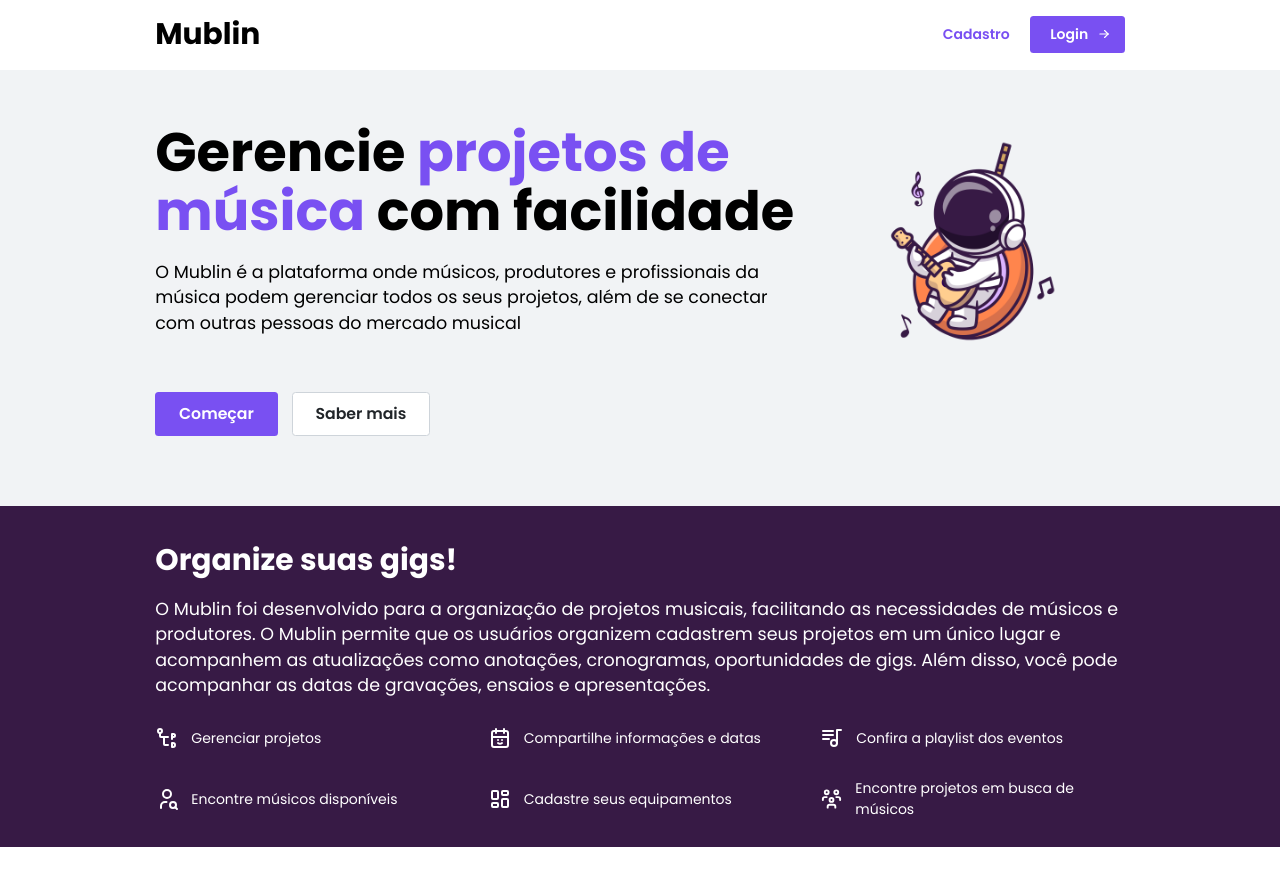
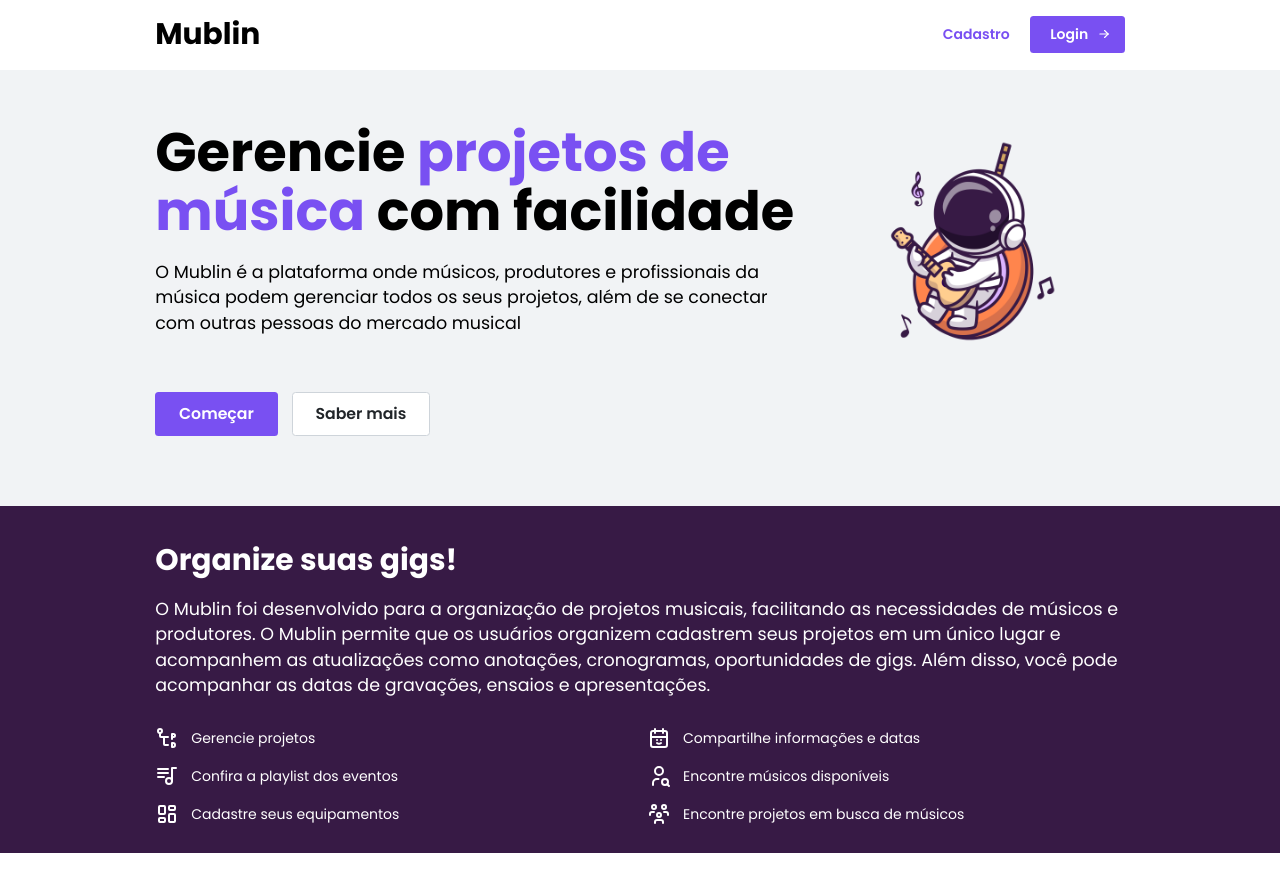
Before and after one commit to fabio-bueno-oliveira/mublin-frontend, a React (Vite) app: page / in a window 1280 px wide. Shown: the top 895 px of the page. Built offline with nearby package versions, Linux system fonts and the light colour scheme; what imagekitio-react would draw is missing.

Commit message:
Ajustes hero features landing page

```diff
--- a/package.json
+++ b/package.json
@@ -47,8 +47,8 @@
     "@types/react": "^18.2.66",
     "@types/react-dom": "^18.2.22",
     "@vitejs/plugin-react": "^4.2.1",
-    "eslint": "^8.57.0",
-    "eslint-plugin-react": "^7.34.1",
+    "eslint": "^8.57.1",
+    "eslint-plugin-react": "^7.37.1",
     "eslint-plugin-react-hooks": "^4.6.0",
     "eslint-plugin-react-refresh": "^0.4.6",
     "postcss": "^8.4.38",
--- a/src/pages/LandingPage/index.jsx
+++ b/src/pages/LandingPage/index.jsx
@@ -70,13 +70,41 @@ function LandingPage () {
             <Text className={s.description} fz="xl" lh="sm" mb={'xl'}>
               O Mublin foi desenvolvido para a organização de projetos musicais, facilitando as necessidades de músicos e produtores. O Mublin permite que os usuários organizem cadastrem seus projetos em um único lugar e acompanhem as atualizações como anotações, cronogramas, oportunidades de gigs. Além disso, você pode acompanhar as datas de gravações, ensaios e apresentações.
             </Text>
-            <Grid justify="space-between" align="center" gutter={{ base: 5, xs: 'md', md: 'xl', xl: 50 }}>
-              <Grid.Col className={s.gridFeaturedItem} span={4}><IconAutomaticGearbox /> Gerenciar projetos</Grid.Col>
-              <Grid.Col className={s.gridFeaturedItem} span={4}><IconCalendarSmile /> Compartilhe informações e datas</Grid.Col>
-              <Grid.Col className={s.gridFeaturedItem} span={4}><IconPlaylist /> Confira a playlist dos eventos</Grid.Col>
-              <Grid.Col className={s.gridFeaturedItem} span={4}><IconUserSearch /> Encontre músicos disponíveis</Grid.Col>
-              <Grid.Col className={s.gridFeaturedItem} span={4}><IconLayoutDashboard /> Cadastre seus equipamentos</Grid.Col>
-              <Grid.Col className={s.gridFeaturedItem} span={4}><IconUsersGroup /> Encontre projetos em busca de músicos</Grid.Col>
+            <Grid
+              justify="space-between"
+              align="center"
+              columns={12}
+            >
+              <Grid.Col
+                className={s.gridFeaturedItem} span="6"
+              >
+                <IconAutomaticGearbox /> Gerencie projetos
+              </Grid.Col>
+              <Grid.Col
+                className={s.gridFeaturedItem} span="6"
+              >
+                <IconCalendarSmile /> Compartilhe informações e datas
+              </Grid.Col>
+              <Grid.Col
+                className={s.gridFeaturedItem} span="6"
+              >
+                <IconPlaylist /> Confira a playlist dos eventos
+              </Grid.Col>
+              <Grid.Col
+                className={s.gridFeaturedItem} span="6"
+              >
+                <IconUserSearch /> Encontre músicos disponíveis
+              </Grid.Col>
+              <Grid.Col
+                className={s.gridFeaturedItem} span="6"
+              >
+                <IconLayoutDashboard /> Cadastre seus equipamentos
+              </Grid.Col>
+              <Grid.Col
+                className={s.gridFeaturedItem} span="6"
+              >
+                <IconUsersGroup /> Encontre projetos em busca de músicos
+              </Grid.Col>
             </Grid>
           </Container>
         </div>
```
Also changed, not shown: 1 other file (tests, documents, lock files or other folders).
